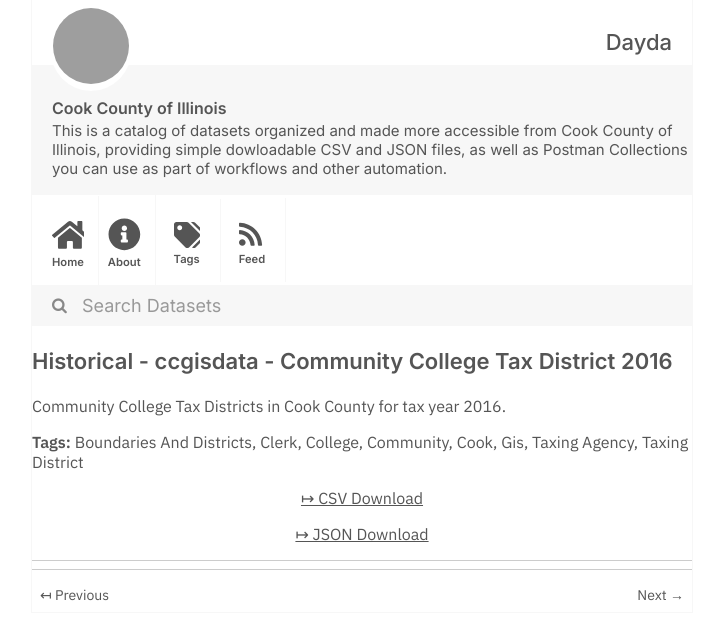
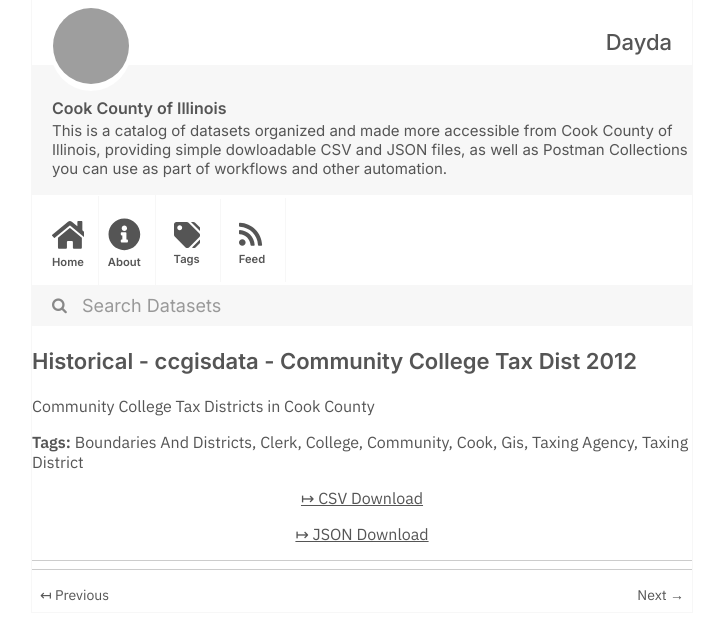
Before and after one commit to dayda-entities/cook-county-of-illinois, a Jekyll site: the page built from _posts/2020-11-10-historical-ccgisdata-community.md, in a window 1280 px wide, cut to the strip 0-640 px from the top of the page. Shown: the whole strip, without its empty margins (278-997 px from the left). Built offline with Jekyll 4.4.1, drawn with Linux system fonts in a browser that asks for light colours; grey boxes are pictures that could not be loaded.

Commit message:
Publish Data

```diff
--- a/_posts/2020-11-10-historical-ccgisdata-community.md
+++ b/_posts/2020-11-10-historical-ccgisdata-community.md
@@ -1,7 +1,7 @@
 ---
-title: Historical - ccgisdata - Community College Tax District 2016
-created: '2020-11-10T16:57:13.414490'
-modified: '2020-11-10T16:57:13.414500'
+title: Historical - ccgisdata - Community College Tax Dist 2012
+created: '2020-11-10T16:57:44.367983'
+modified: '2020-11-10T16:57:44.367992'
 state: active
 type: dataset
 tags:
@@ -16,10 +16,10 @@ tags:
 groups:
   - Local Government
 csv_url: >-
-  https://datacatalog.cookcountyil.gov/api/views/b8q9-dfei/rows.csv?accessType=DOWNLOAD
+  https://datacatalog.cookcountyil.gov/api/views/siqz-6cmb/rows.csv?accessType=DOWNLOAD
 json_url: >-
-  https://datacatalog.cookcountyil.gov/api/views/b8q9-dfei/rows.json?accessType=DOWNLOAD
+  https://datacatalog.cookcountyil.gov/api/views/siqz-6cmb/rows.json?accessType=DOWNLOAD
 layout: post
 
 ---
-Community College Tax Districts in Cook County for tax year 2016.
+Community College Tax Districts in Cook County
```
